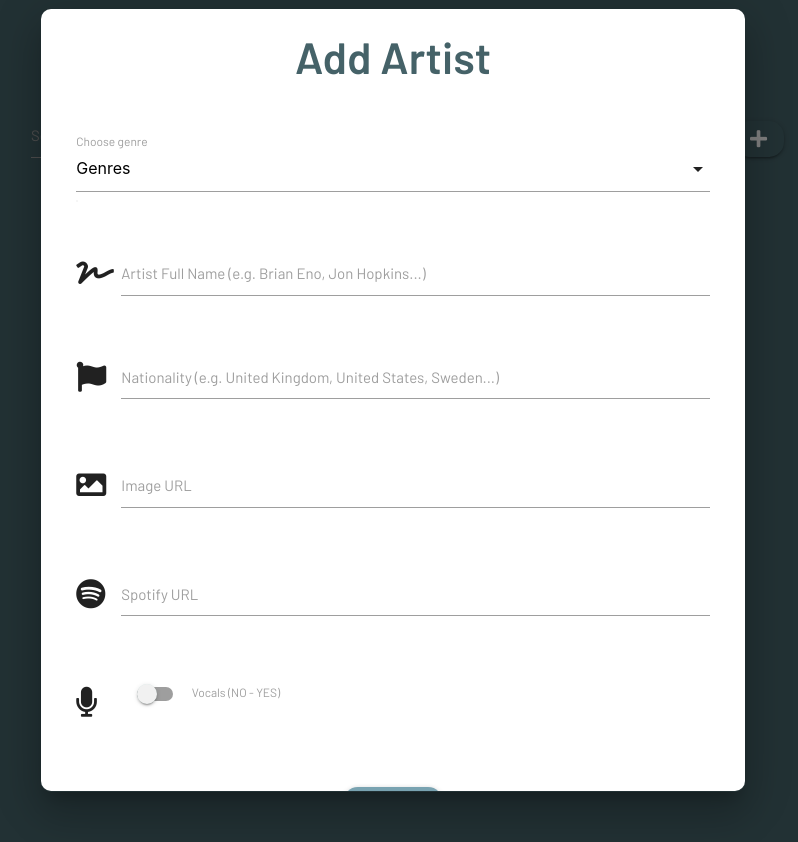
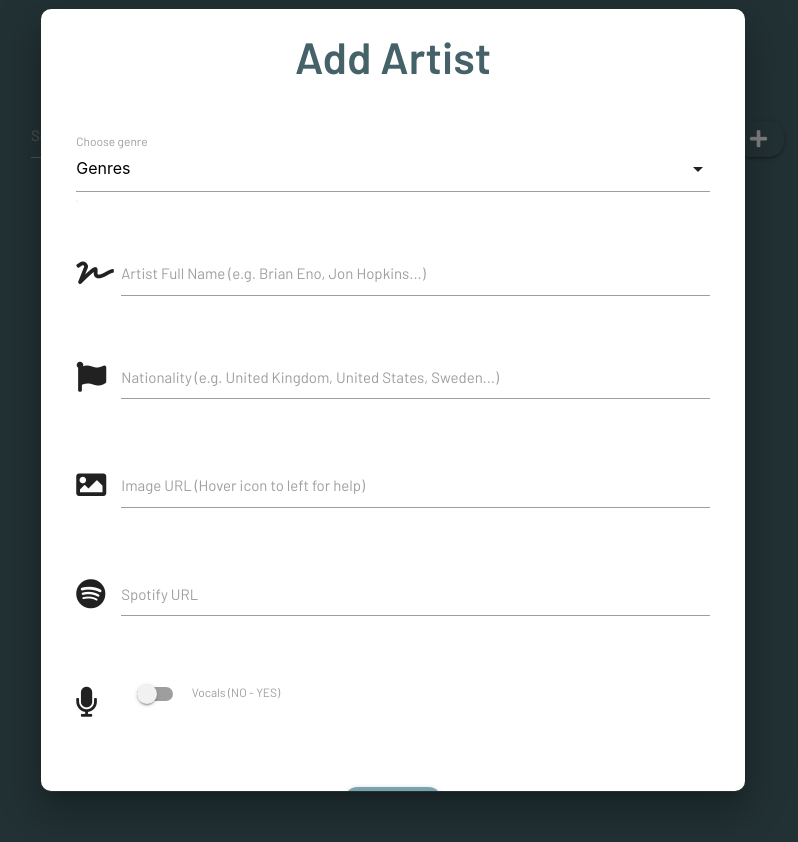
Before and after one commit to rudberga/CI-MS3-calm, a Flask app: page /get_artists in a window 1280 px wide, after a click that opens the changed part. Shown: the part 103-945 px from the top of the page, without its empty margins (247-1045 px from the left). Run offline with Flask 2, Linux system fonts and the light colour scheme; the visitor is signed in with stand-in values (Sample User, id 1); data that the repository does not hold is empty; some libraries are stand-ins or nearby versions.

Commit message:
ADD - tooltip on image field in add artist modal for better ux

```diff
--- a/templates/artists.html
+++ b/templates/artists.html
@@ -75,10 +75,11 @@
                     <!-- Image URL -->
                     <div class="row">
                         <div class="input-field col s12">
-                            <i class="fas fa-image prefix"></i>
+                            <i class="fas fa-image prefix tooltipped" data-position="top"
+                                data-tooltip="Do an image search on google.com, right-click the image and press 'Copy image address'. Now paste that link into this field!"></i>
                             <textarea id="image" name="image" minlength="5" maxlength="200"
                                 class="materialize-textarea validate" required></textarea>
-                            <label for="image">Image URL</label>
+                            <label for="image">Image URL (Hover icon to left for help)</label>
                         </div>
                     </div>
                     <!-- Spotify URL -->
```
